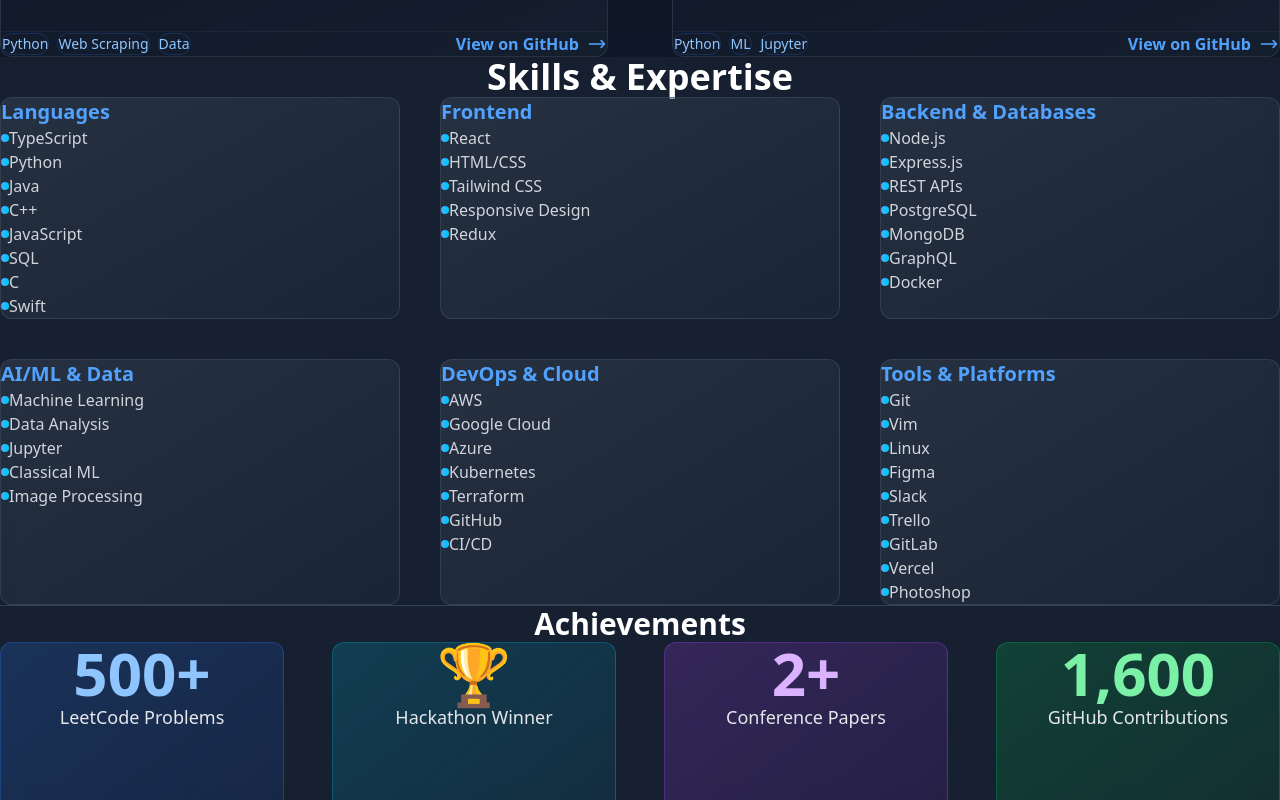
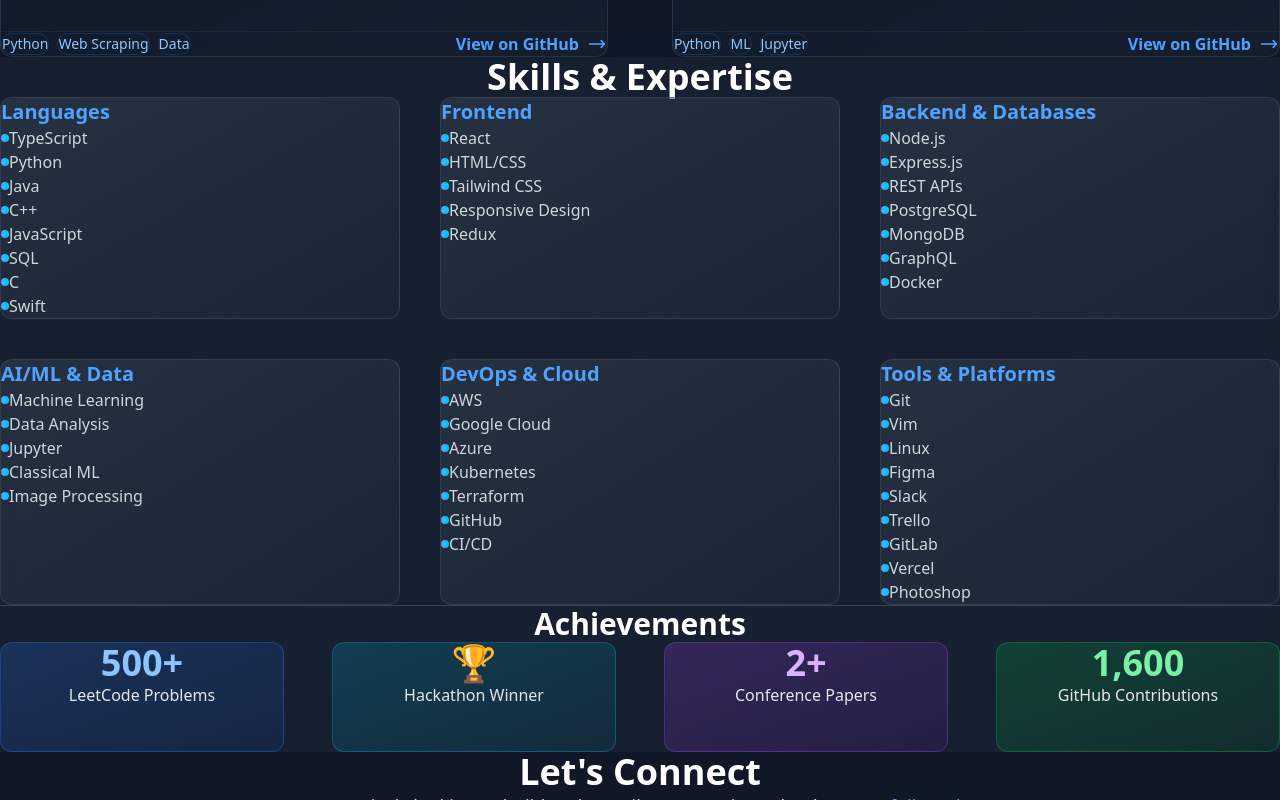
Before and after one commit to MalavyaRaval/malavyaraval.github.io, a React (Vite) app: page / in a window 1280 px wide. Shown: the part 2000-2800 px from the top of the page. Built offline with nearby package versions, Linux system fonts and the light colour scheme.

Commit message:
UI: add header blur/gloom, shrink achievement cards, increase contact spacing

```diff
--- a/src/Home.jsx
+++ b/src/Home.jsx
@@ -148,7 +148,7 @@ export default function Home() {
     <>
       {/* Header */}
       <header className="fixed top-6 left-1/2 -translate-x-1/2 z-50 w-[95%] max-w-6xl">
-        <nav className="bg-transparent rounded-2xl px-6 py-4 flex justify-between items-center">
+        <nav className="bg-gray-900/60 backdrop-blur-md rounded-2xl px-6 py-4 flex justify-between items-center border border-gray-800/30 shadow-sm">
           <div className="text-2xl font-bold bg-gradient-to-r from-blue-400 to-cyan-400 bg-clip-text text-transparent">
             MR
           </div>
@@ -205,7 +205,7 @@ export default function Home() {
 
         {/* Mobile Navigation */}
         {isMenuOpen && (
-          <div className="md:hidden mt-4 bg-gray-800/95 backdrop-blur-xl border border-gray-700 rounded-xl shadow-xl">
+          <div className="md:hidden mt-4 bg-gray-900/65 backdrop-blur-md border border-gray-700/40 rounded-xl shadow-lg">
             <div className="px-2 pt-2 pb-3 space-y-1">
               <button
                 onClick={() => scrollToSection("about")}
@@ -440,33 +440,33 @@ export default function Home() {
               Achievements
             </h3>
             <div className="grid grid-cols-1 sm:grid-cols-2 lg:grid-cols-4 gap-12 w-full">
-              <div className="bg-gradient-to-br from-blue-500/20 to-blue-600/10 rounded-xl p-12 min-h-[220px] text-center border border-blue-500/30 hover:border-blue-400/60 hover:shadow-lg hover:shadow-blue-500/20 transition duration-300 hover:scale-105">
-                <div className="text-6xl font-bold text-blue-300 mb-6">
+                <div className="bg-gradient-to-br from-blue-500/20 to-blue-600/10 rounded-xl p-8 min-h-[110px] text-center border border-blue-500/30 hover:border-blue-400/60 hover:shadow-md hover:shadow-blue-500/10 transition duration-200">
+                  <div className="text-4xl font-bold text-blue-300 mb-3">
                     500+
                   </div>
-                <p className="text-gray-200 text-lg font-medium">
+                  <p className="text-gray-200 text-base font-medium">
                     LeetCode Problems
                   </p>
                 </div>
-              <div className="bg-gradient-to-br from-cyan-500/20 to-cyan-600/10 rounded-xl p-12 min-h-[220px] text-center border border-cyan-500/30 hover:border-cyan-400/60 hover:shadow-lg hover:shadow-cyan-500/20 transition duration-300 hover:scale-105">
-                <div className="text-6xl font-bold text-cyan-300 mb-6">🏆</div>
-                <p className="text-gray-200 text-lg font-medium">
+                <div className="bg-gradient-to-br from-cyan-500/20 to-cyan-600/10 rounded-xl p-8 min-h-[110px] text-center border border-cyan-500/30 hover:border-cyan-400/60 hover:shadow-md hover:shadow-cyan-500/10 transition duration-200">
+                  <div className="text-4xl font-bold text-cyan-300 mb-3">🏆</div>
+                  <p className="text-gray-200 text-base font-medium">
                     Hackathon Winner
                   </p>
                 </div>
-              <div className="bg-gradient-to-br from-purple-500/20 to-purple-600/10 rounded-xl p-12 min-h-[220px] text-center border border-purple-500/30 hover:border-purple-400/60 hover:shadow-lg hover:shadow-purple-500/20 transition duration-300 hover:scale-105">
-                <div className="text-6xl font-bold text-purple-300 mb-6">
+                <div className="bg-gradient-to-br from-purple-500/20 to-purple-600/10 rounded-xl p-8 min-h-[110px] text-center border border-purple-500/30 hover:border-purple-400/60 hover:shadow-md hover:shadow-purple-500/10 transition duration-200">
+                  <div className="text-4xl font-bold text-purple-300 mb-3">
                     2+
                   </div>
-                <p className="text-gray-200 text-lg font-medium">
+                  <p className="text-gray-200 text-base font-medium">
                     Conference Papers
                   </p>
                 </div>
-              <div className="bg-gradient-to-br from-green-500/20 to-green-600/10 rounded-xl p-12 min-h-[220px] text-center border border-green-500/30 hover:border-green-400/60 hover:shadow-lg hover:shadow-green-500/20 transition duration-300 hover:scale-105">
-                <div className="text-6xl font-bold text-green-300 mb-6">
+                <div className="bg-gradient-to-br from-green-500/20 to-green-600/10 rounded-xl p-8 min-h-[110px] text-center border border-green-500/30 hover:border-green-400/60 hover:shadow-md hover:shadow-green-500/10 transition duration-200">
+                  <div className="text-4xl font-bold text-green-300 mb-3">
                     1,600
                   </div>
-                <p className="text-gray-200 text-lg font-medium">
+                  <p className="text-gray-200 text-base font-medium">
                     GitHub Contributions
                   </p>
                 </div>
@@ -476,7 +476,7 @@ export default function Home() {
       </section>
 
       {/* Contact */}
-      <section id="contact" className="py-20 bg-gray-900/50 w-full">
+      <section id="contact" className="py-28 bg-gray-900/50 w-full">
         <div className="container mx-auto">
           <h2 className="text-4xl font-bold text-white mb-12 text-center w-full">
             Let's Connect
```
Lines whose indentation alone changed are shown as unchanged.
